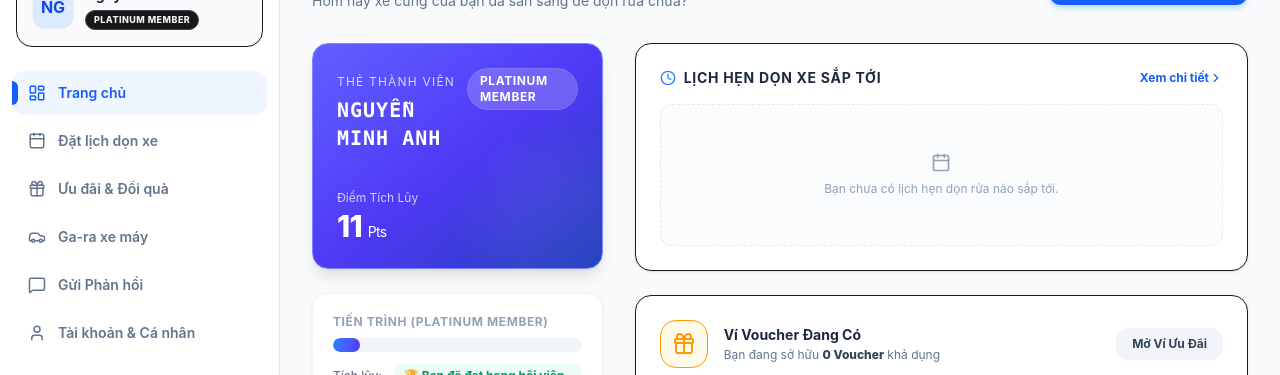
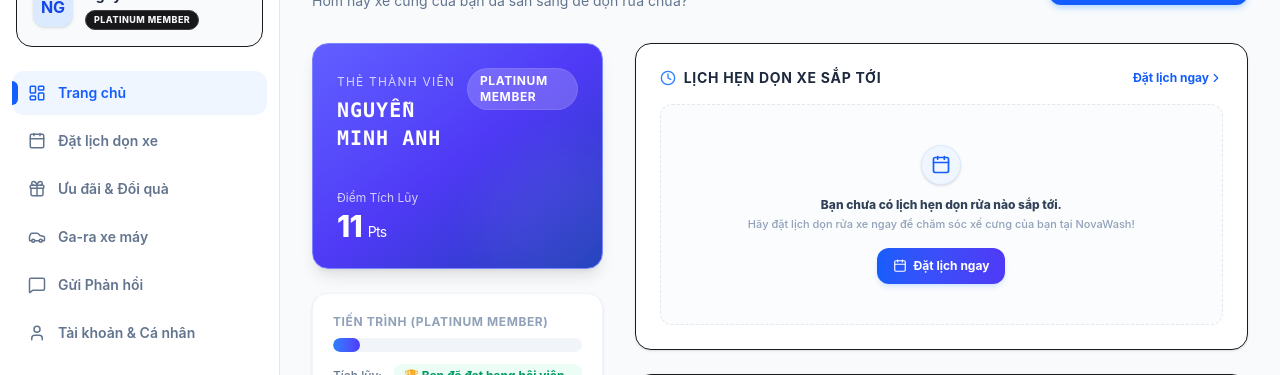
Before and after one commit to AutoWashPro-dev/AutoWashPro_FE, a React (Vite) app: page /login in a window 1280 px wide. Both pictures are taken after typing "Sample", "Sample123" into the empty fields and a click on the button "Đăng Nhập Ngay". Shown: the part 141-516 px from the top of the page. Built offline with nearby package versions, Linux system fonts and the light colour scheme; no server answers.

Commit message:
feat: add quick booking button to upcoming appointments section on dashboard

```diff
--- a/src/features/customer/pages/CustomerDashboardPage.jsx
+++ b/src/features/customer/pages/CustomerDashboardPage.jsx
@@ -279,7 +279,7 @@ export default function CustomerDashboardPage() {
                 onClick={() => navigate('/customer/book')}
                 className="text-xs text-blue-600 hover:text-blue-800 font-bold flex items-center cursor-pointer"
               >
-                Xem chi tiết <ChevronRight size={14} />
+                <span>Đặt lịch ngay</span> <ChevronRight size={14} />
               </button>
             </div>
 
@@ -320,9 +320,21 @@ export default function CustomerDashboardPage() {
                 </div>
               </div>
             ) : (
-              <div className="text-center py-12 text-slate-400 text-xs bg-slate-50/50 rounded-xl border border-dashed border-slate-200 flex flex-col items-center justify-center gap-2">
-                <Calendar size={20} className="text-slate-350" />
-                <span>Bạn chưa có lịch hẹn dọn rửa nào sắp tới.</span>
+              <div className="text-center py-10 text-slate-500 text-xs bg-slate-50/50 rounded-xl border border-dashed border-slate-200 flex flex-col items-center justify-center gap-3 animate-fade-in">
+                <div className="w-10 h-10 rounded-full bg-blue-50 border border-blue-100 flex items-center justify-center text-blue-600 shadow-sm">
+                  <Calendar size={20} />
+                </div>
+                <div className="space-y-1">
+                  <p className="font-extrabold text-slate-700 text-xs">Bạn chưa có lịch hẹn dọn rửa nào sắp tới.</p>
+                  <p className="text-[11px] text-slate-400 font-medium">Hãy đặt lịch dọn rửa xe ngay để chăm sóc xế cưng của bạn tại NovaWash!</p>
+                </div>
+                <button
+                  onClick={() => navigate('/customer/book')}
+                  className="mt-1 px-4 py-2.5 bg-gradient-to-r from-blue-600 to-indigo-600 hover:from-blue-700 hover:to-indigo-700 text-white rounded-xl text-xs font-bold shadow-md shadow-blue-500/15 hover:shadow-lg transition-all flex items-center gap-1.5 cursor-pointer"
+                >
+                  <Calendar size={14} />
+                  <span>Đặt lịch ngay</span>
+                </button>
               </div>
             )}
           </div>
```
